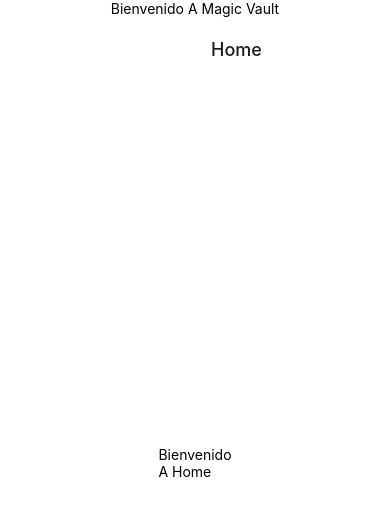
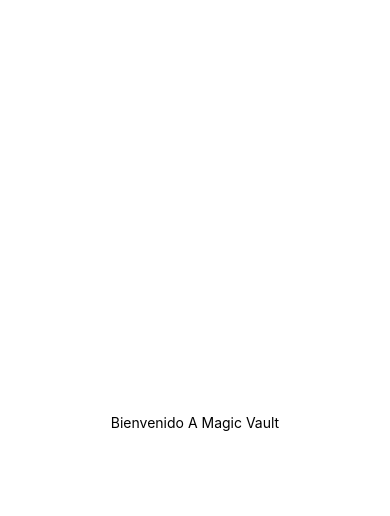
Before and after one commit to CristopherGarcia2000/MagicVault-Front, a React Native app: screen / in a window 390 px wide. Shown: the top 516 px of the page. Built offline with nearby package versions, Linux system fonts and the light colour scheme.

Commit message:
fix:"Expo update"

```diff
--- a/App.tsx
+++ b/App.tsx
@@ -13,13 +13,10 @@ export default function App() {
   return (
     <View style={styles.container}>
       <Text>Bienvenido A Magic Vault</Text>
-      <NavigationContainer>
-      <Stack.Navigator>
-        <Stack.Screen name="Home" component={HomeScreen} />
-      </Stack.Navigator>
-    </NavigationContainer>
       <StatusBar style="auto" />
     </View>
+
+
   );
 }
 
```
Also changed, not shown: package.json (+8 -8 lines), 1 other file (tests, documents, lock files or other folders).
